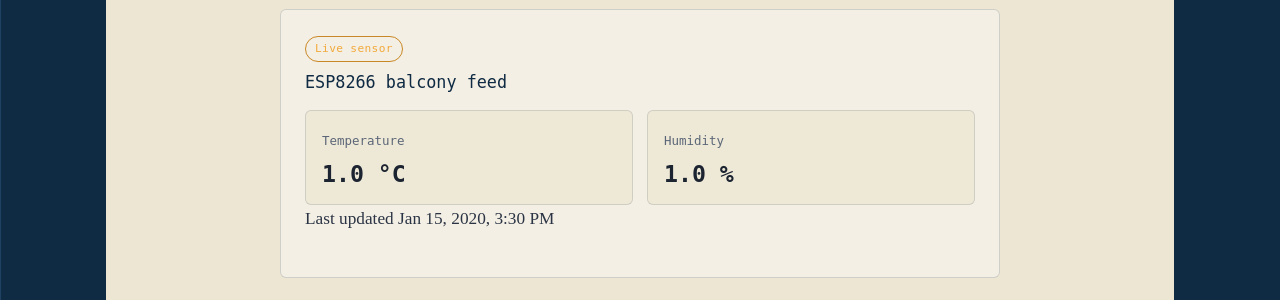
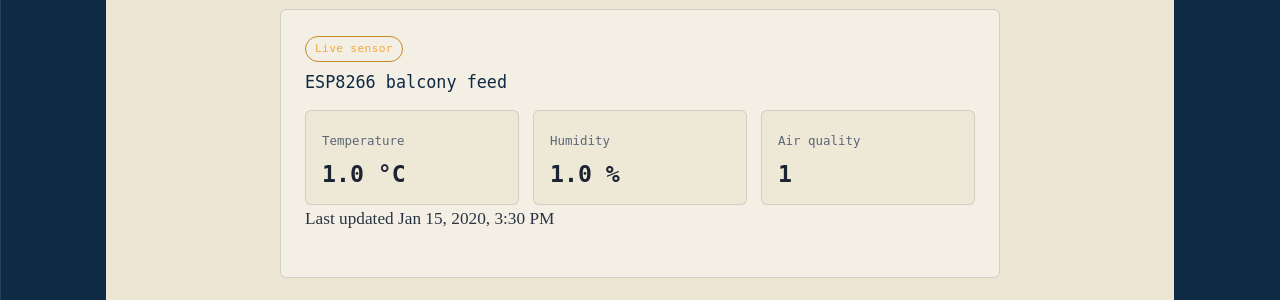
Before and after one commit to pradeep1955/mysite, a Django app: page / in a window 1280 px wide. Shown: the part 898-1198 px from the top of the page. Run offline with Django 4.2, Linux system fonts and the light colour scheme; tables that the repository leaves empty hold one stand-in row (values such as "Sample post"); grey boxes marked "Sample" are stand-in pictures; some libraries are stand-ins or nearby versions.

Commit message:
air_quality data displayed

```diff
--- a/home/models.py
+++ b/home/models.py
@@ -5,9 +5,13 @@ class SensorReading(models.Model):
     timestamp = models.DateTimeField(auto_now_add=True)
     temperature = models.FloatField()
     humidity = models.FloatField()
+    air_quality = models.IntegerField(null=True, blank=True)
 
     def __str__(self):
-        return f"{self.timestamp}: {self.temperature}°C / {self.humidity}%"
+        return (
+            f"{self.timestamp}: {self.temperature}°C / "
+            f"{self.humidity}% / AQ {self.air_quality}"
+        )
 
 class Subscriber(models.Model):
     email = models.EmailField(unique=True)
--- a/home/static/home/css/mypage2.css
+++ b/home/static/home/css/mypage2.css
@@ -238,7 +238,7 @@ body {
 
 .sensor-grid {
     display: grid;
-    grid-template-columns: repeat(2, minmax(0, 1fr));
+    grid-template-columns: repeat(3, minmax(0, 1fr));
     gap: 14px;
 }
 
--- a/home/templates/home/main.html
+++ b/home/templates/home/main.html
@@ -42,6 +42,10 @@
           <span>Humidity</span>
           <strong>{{ latest_sensor.humidity|floatformat:1 }} %</strong>
         </div>
+        <div class="sensor-reading">
+          <span>Air quality</span>
+          <strong>{{ latest_sensor.air_quality|default_if_none:"--" }}</strong>
+        </div>
       </div>
       <p class="sensor-updated">Last updated {{ latest_sensor.timestamp|date:"M j, Y, g:i A" }}</p>
       {% else %}
--- a/home/views.py
+++ b/home/views.py
@@ -68,6 +68,7 @@ def sensor_data_api(request):
                 "status": "ok",
                 "temperature": latest_sensor.temperature,
                 "humidity": latest_sensor.humidity,
+                "air_quality": latest_sensor.air_quality,
                 "timestamp": latest_sensor.timestamp.isoformat(),
             }
         )
@@ -87,11 +88,12 @@ def sensor_data_api(request):
     try:
         temperature = float(payload["temperature"])
         humidity = float(payload["humidity"])
+        air_quality = int(payload["air_quality"])
     except (KeyError, TypeError, ValueError):
         return JsonResponse(
             {
                 "status": "error",
-                "message": "Send numeric temperature and humidity values.",
+                "message": "Send numeric temperature, humidity, and air_quality values.",
             },
             status=400,
         )
@@ -99,6 +101,7 @@ def sensor_data_api(request):
     reading = SensorReading.objects.create(
         temperature=temperature,
         humidity=humidity,
+        air_quality=air_quality,
     )
 
     return JsonResponse(
```
Also changed, not shown: home/migrations/0007_sensorreading_air_quality.py (added).
